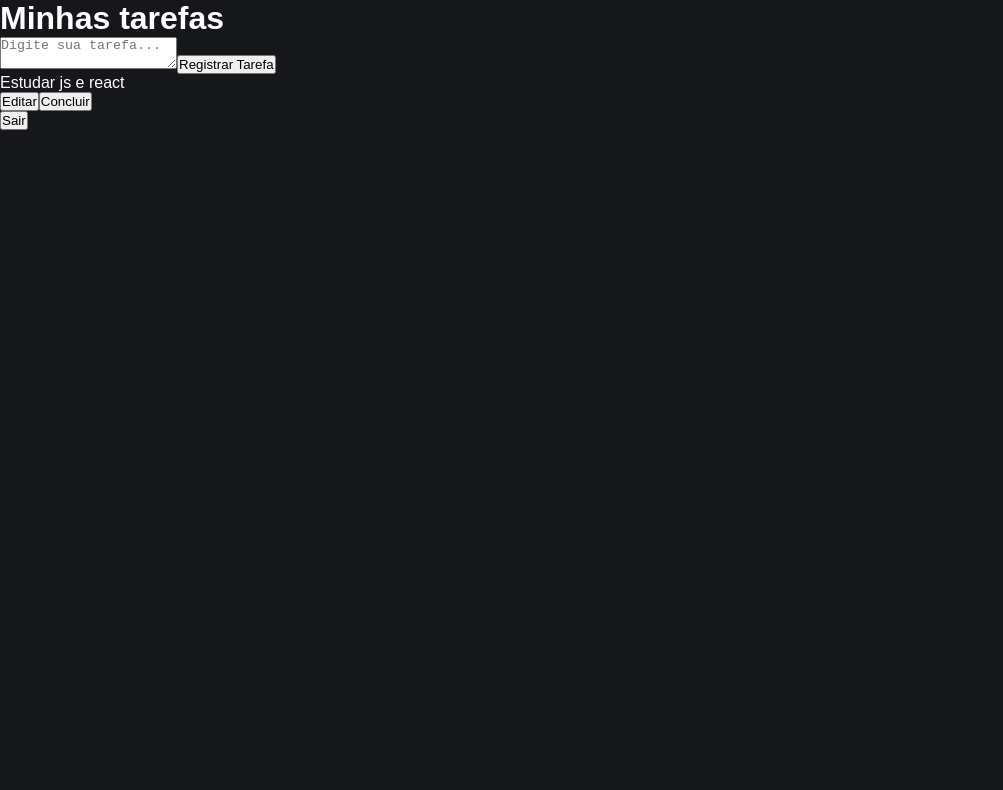
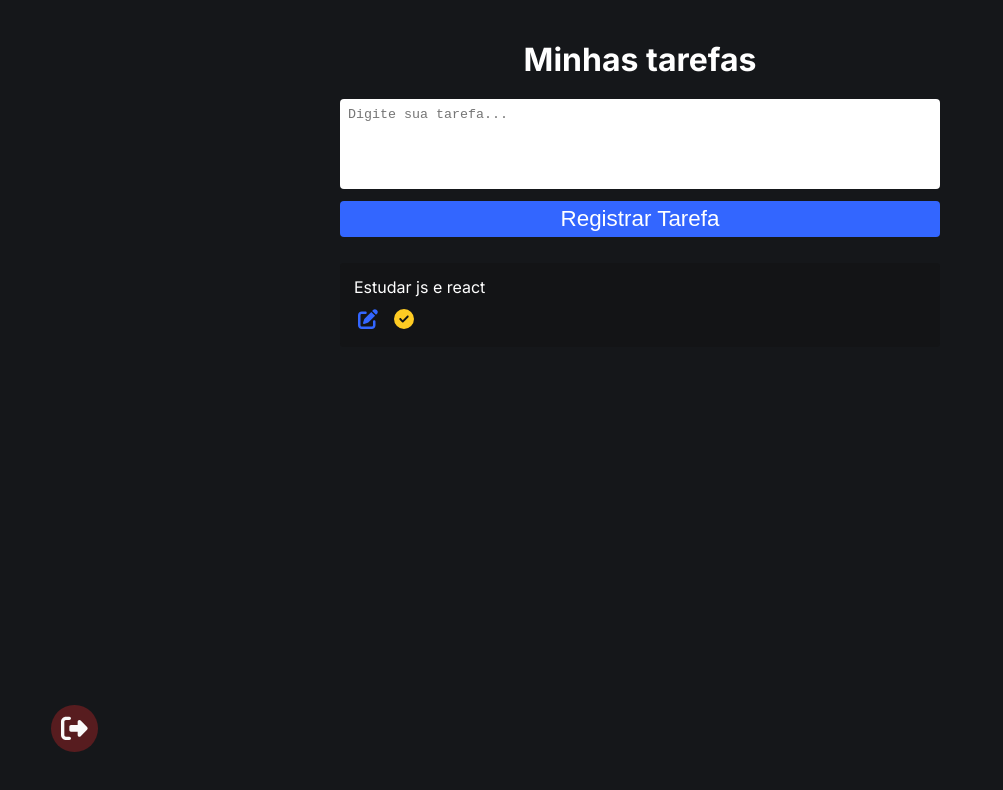
Before and after one commit to Diegojacober/todo-react, a React (Create React App) app: page /admin in a window 1280 px wide. Shown: the top 790 px of the page, without its empty margins (0-1003 px from the left). Built offline with nearby package versions, Linux system fonts and the light colour scheme; no server answers; sample sign-in values are in the browser's storage.

Commit message:
Criando tela principal

```diff
--- a/package.json
+++ b/package.json
@@ -3,6 +3,11 @@
   "version": "0.1.0",
   "private": true,
   "dependencies": {
+    "@fortawesome/fontawesome-svg-core": "^6.4.0",
+    "@fortawesome/free-brands-svg-icons": "^6.4.0",
+    "@fortawesome/free-regular-svg-icons": "^6.4.0",
+    "@fortawesome/free-solid-svg-icons": "^6.4.0",
+    "@fortawesome/react-fontawesome": "^0.2.0",
     "@testing-library/jest-dom": "^5.16.5",
     "@testing-library/react": "^13.4.0",
     "@testing-library/user-event": "^13.5.0",
--- a/src/index.css
+++ b/src/index.css
@@ -1,3 +1,5 @@
+@import url('https://fonts.googleapis.com/css2?family=Inter:wght@100;200;300;400;500;600;700;800;900&display=swap');
+
 *{
     margin: 0;
     padding: 0;
@@ -8,7 +10,7 @@ body{
     background-color: #15171a;
     color: #FFF;
     width: 100%;
-    font-family: sans-serif;
+    font-family: 'inter', sans-serif;
 }
 
 button{
--- a/src/pages/Admin/admin.css
+++ b/src/pages/Admin/admin.css
@@ -0,0 +1,63 @@
+.admin-container{
+    display: flex;
+    flex-direction: column;
+    align-items: center;
+    margin-top: 40px;
+}
+
+.admin-container h1{
+    margin-bottom: 20px;
+}
+
+.tarefas{
+    margin-top: 26px;
+}
+
+.icon{
+    color: #3366ff;
+}
+
+.btn-edit, .btn-delete, .btn-logout {
+    padding: 10px;
+    background: transparent;
+    border: none;
+}
+
+.btn-logout{
+    position: absolute;
+    bottom: 6%;
+    left: 4%;
+    border-radius: 50%;
+    border: 0;
+    background-color:rgba(209,38,41,0.35);
+    color: #fafafa;
+    transition: all ease-in 0.3s;
+}
+
+.btn-logout:hover{
+    background-color:rgba(209,38,41);
+    color: #fff;
+    transition: all ease-in 0.3s;
+}
+
+.tarefas{
+    width: 90%;
+    max-width: 600px;
+    display: flex;
+    flex-direction: column;
+    background-color: rgba(18,18,18,0.38);
+    border-radius: 4px;
+    margin-bottom: 12px;
+    justify-content: center;
+    padding: 14px;
+}
+
+.tarefas p{
+    margin-bottom: 8px;
+}
+
+.tarefas button{
+    margin-right: 8px;
+    border: 0;
+    padding: 4px;
+}
--- a/src/pages/Admin/index.jsx
+++ b/src/pages/Admin/index.jsx
@@ -1,5 +1,10 @@
 import './admin.css'
 import { useState } from 'react'
+import { auth } from '../../firebaseConnection.js'
+import { signOut } from 'firebase/auth'
+
+import { faPenToSquare, faCircleCheck, faRightFromBracket } from "@fortawesome/free-solid-svg-icons";
+import { FontAwesomeIcon } from "@fortawesome/react-fontawesome";
 
 export default function Admin() {
 
@@ -8,6 +13,10 @@ export default function Admin() {
     async function handleRegister(e) {
         e.preventDefault()
 
+    }
+
+    async function handleLogout() {
+        await signOut(auth)
     }
 
     return(
@@ -22,17 +31,18 @@ export default function Admin() {
                 <button type='submit'>Registrar Tarefa</button>
            </form>
 
-           <article>
+           <article className='tarefas'>
             <p>Estudar js e react</p>
 
+
             <div>
-                <button>Editar</button>
-                <button className='btn-delete'>Concluir</button>
+                <button className="btn-edit"><FontAwesomeIcon icon={faPenToSquare} className="icon" size="xl"/> </button>
+                <button className='btn-delete'><FontAwesomeIcon icon={faCircleCheck} size="xl" style={{color: '#ffcc23'}}/></button>
             </div>
            </article>
 
 
-           <button className='btn-logout'>Sair</button>
+           <button onClick={handleLogout} className='btn-logout'><FontAwesomeIcon icon={faRightFromBracket} size="2xl"/></button>
         </div>
     )
 }
--- a/src/pages/Home/home.css
+++ b/src/pages/Home/home.css
@@ -17,18 +17,18 @@
 }
 
 
+
 .home-container span {
     margin-bottom: 28px;
 }
 
-.form {
+form {
     display: flex;
     flex-direction: column;
     width: 90%;
     max-width: 600px;
 }
-
-.form input {
+form input {
     border: 0;
     margin-bottom: 12px;
     height: 36px;
@@ -36,7 +36,7 @@
     padding: 0 8px;
 }
 
-.form button {
+form button {
     height: 36px;
     border: 0;
     border-radius: 4px;
@@ -45,12 +45,17 @@
     color: #fff;
 }
 
-.form textarea {
+form button:hover{
+    opacity: 0.9;
+}
+
+form textarea {
     margin-bottom: 12px;
     border: 0;
     height: 90px;
     resize: none;
     border-radius: 4px;
+    padding: 8px;
 }
 
 .button-link {
--- a/src/pages/Home/index.js
+++ b/src/pages/Home/index.js
@@ -81,10 +81,10 @@ export default function Home() {
 
     return(
         <div className="home-container">
-            <h1>Lista de tarefas</h1>
+            <h1>Lista de tarefas </h1>
             <span>Gerencia sua agenda de forma fácil.</span>
 
-            <form className="form" onSubmit={handleLogin}>
+            <form onSubmit={handleLogin}>
                 <input type="email" placeholder="Digite seu email..." onChange={(e) => {setEmail(e.target.value)}}/>
 
                 <input type="password" autoComplete="false" placeholder="Digite sua senha" onChange={(e) => setPassword(e.target.value)}/>
--- a/src/pages/Register/index.js
+++ b/src/pages/Register/index.js
@@ -81,7 +81,7 @@ export default function Register() {
             <h1>Cadastre-se</h1>
             <span>Vamos criar sua conta!</span>
 
-            <form className="form" onSubmit={handleRegister}>
+            <form onSubmit={handleRegister}>
                 <input type="email" placeholder="Digite seu email..." onChange={(e) => {setEmail(e.target.value)}}/>
 
                 <input type="password" autoComplete="false" placeholder="Digite sua senha" onChange={(e) => setPassword(e.target.value)}/>
```
Also changed, not shown: fontawesome-commands.txt (added), 1 other file (tests, documents, lock files or other folders).
